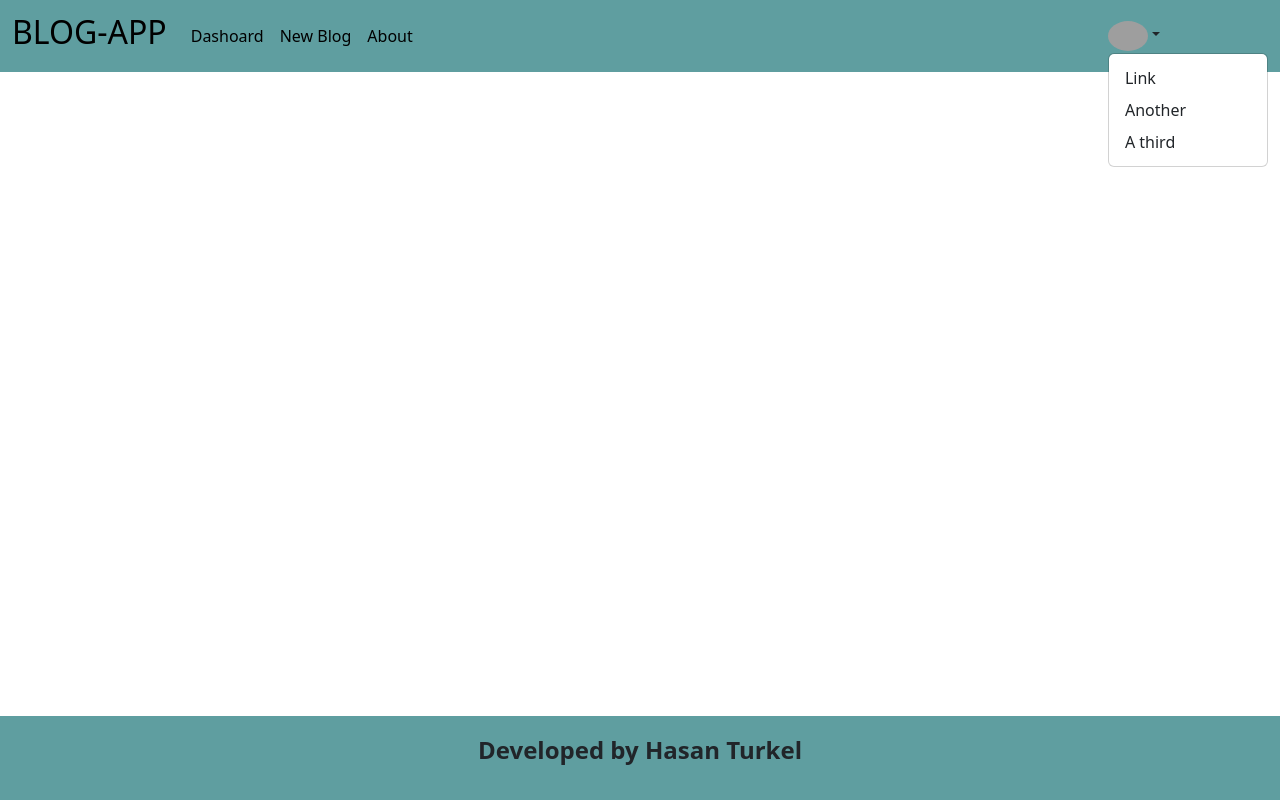
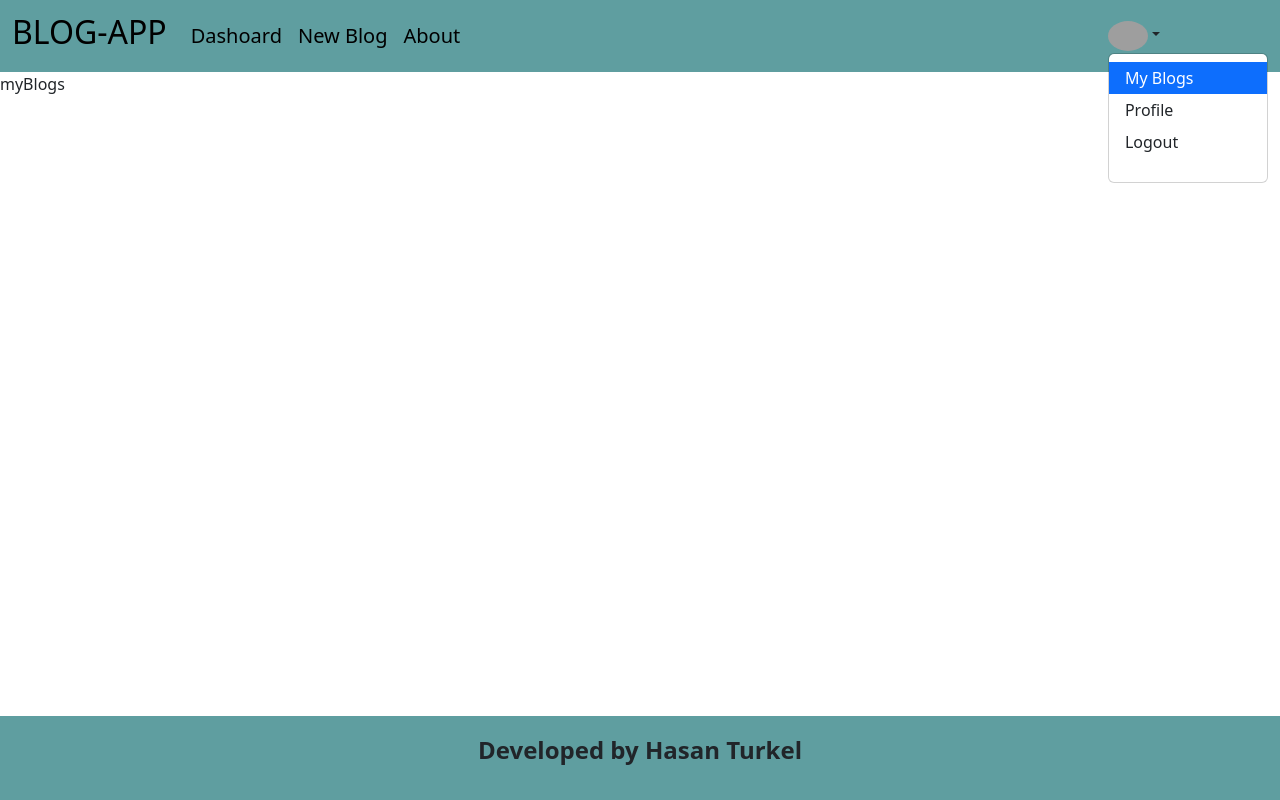
Before and after one commit to Hasan-Turkel/blog-app, a React (Vite) app: page /my-blogs in a window 1280 px wide. Both pictures are taken after a click on the button 1133 px from the left and 36 px from the top of the page. Built offline with nearby package versions, Linux system fonts and the light colour scheme; grey boxes are pictures that could not be loaded.

Commit message:
navlinks

```diff
--- a/src/app/components/Navbar.jsx
+++ b/src/app/components/Navbar.jsx
@@ -1,10 +1,12 @@
 import { NavLink } from "react-router-dom";
 
 const Navbar = () => {
+
+  const user = "1"
   return (
-    <nav className="navbar navbar-expand-lg d-flex ">
-  <div className="container-fluid">
-    <NavLink className="navbar-brand" to="#">
+    <nav className="navbar navbar-expand-lg ">
+  <div className="container-fluid ">
+    <NavLink className="navbar-brand" to="/">
       <h2>BLOG-APP</h2>
     </NavLink>
     <button
@@ -19,14 +21,14 @@ const Navbar = () => {
       <span className="navbar-toggler-icon" />
     </button>
     <div className="collapse navbar-collapse" id="navbarNavAltMarkup">
-      <div className="navbar-nav">
-        <NavLink className="nav-link active" aria-current="page" to="#">
+      <div className="navbar-nav fs-5">
+        <NavLink className="nav-link active" aria-current="page" to="/">
           Dashoard
         </NavLink>
-        <NavLink className="nav-link active" aria-current="page" to="#">
+        <NavLink className="nav-link active" aria-current="page" to="/new-blog">
           New Blog
         </NavLink>
-        <NavLink className="nav-link active" aria-current="page" to="#">
+        <NavLink className="nav-link active" aria-current="page" to="about">
           About
         </NavLink>
       </div>
@@ -38,33 +40,38 @@ const Navbar = () => {
     role="button"
     data-bs-toggle="dropdown"
   >
-    <img src="https://i.stack.imgur.com/lAwxR.png" class="rounded-circle" style={{width: "40px"}}
+    <img src="https://i.stack.imgur.com/lAwxR.png" className="rounded-circle" style={{width: "40px"}}
   alt="Avatar" />
   </a>
+
+  {!user?(<ul className="dropdown-menu " >
+    <li>
+      <NavLink className="dropdown-item" to="login">
+       Login
+      </NavLink>
+    </li>
+    </ul>):(
   <ul className="dropdown-menu " >
     <li>
-      <a className="dropdown-item" href="#">
-        Link
-      </a>
+      <NavLink className="dropdown-item" to="my-blogs">
+        My Blogs
+      </NavLink>
     </li>
     <li>
-      <a className="dropdown-item" href="#">
-        Another
-      </a>
+      <NavLink className="dropdown-item" to="profile">
+        Profile
+      </NavLink>
     </li>
     <li>
-      <a className="dropdown-item" href="#">
-        A third
-      </a>
+      <p className="dropdown-item" to="#">
+      Logout </p>
     </li>
-  </ul>
+  </ul>)}
 </li>
  </div>
 
 </nav>
 
-
-
   )
 }
 
--- a/src/app/pages/About.jsx
+++ b/src/app/pages/About.jsx
@@ -0,0 +1,9 @@
+import React from 'react'
+
+const About = () => {
+  return (
+    <div>About</div>
+  )
+}
+
+export default About
--- /dev/null
+++ b/src/app/pages/MyBlogs.jsx
@@ -0,0 +1,9 @@
+import React from 'react'
+
+const MyBlogs = () => {
+  return (
+    <div>myBlogs</div>
+  )
+}
+
+export default MyBlogs
--- a/src/app/pages/NewBlog.jsx
+++ b/src/app/pages/NewBlog.jsx
@@ -0,0 +1,9 @@
+import React from 'react'
+
+const NewBlog = () => {
+  return (
+    <div>NewBlog</div>
+  )
+}
+
+export default NewBlog
--- a/src/app/pages/Profile.jsx
+++ b/src/app/pages/Profile.jsx
@@ -0,0 +1,9 @@
+import React from 'react'
+
+const Profile = () => {
+  return (
+    <div>Profile</div>
+  )
+}
+
+export default Profile
--- a/src/app/router/AppRouter.jsx
+++ b/src/app/router/AppRouter.jsx
@@ -1,27 +1,35 @@
 import { BrowserRouter as Router, Routes, Route } from "react-router-dom"
 
-// import Login from "../pages/Login"
-// import Register from "../pages/Register"
+import Login from "../pages/Login"
+import Register from "../pages/Register"
 // import PrivateRouter from "./PrivateRouter"
-// import Dashboard from "../pages/Dashboard"
+import Dashboard from "../pages/Dashboard"
 import Navbar from "../components/Navbar"
 import Footer from "../components/Footer"
+import NewBlog from "../pages/NewBlog"
+import About from "../pages/About"
+import MyBlogs from "../pages/myBlogs"
+import Profile from "../pages/Profile"
 
 
 const AppRouter = () => {
   return (
     <Router>
         <Navbar/>
-      {/* <Routes>
-        <Route path="/" element={<Login />} />
+      <Routes>
+        <Route path="/" element={<Dashboard />} />
         <Route path="register" element={<Register />} />
-        <Route path="stock" element={<PrivateRouter />}>
+        <Route path="login" element={<Login/>} />
+        <Route path="new-blog" element={<NewBlog />} />
+        <Route path="about" element={<About />} />
+        <Route path="my-blogs" element={<MyBlogs />} />
+        <Route path="profile" element={<Profile />} />
+        {/* <Route path="" element={<PrivateRouter />}>
           <Route path="" element={<Dashboard />}>
+          </Route>
+        </Route>  */}
 
-          </Route>
-        </Route> */}
-{/*
-      </Routes> */}
+      </Routes>
       <Footer/>
     </Router>
   )
```
